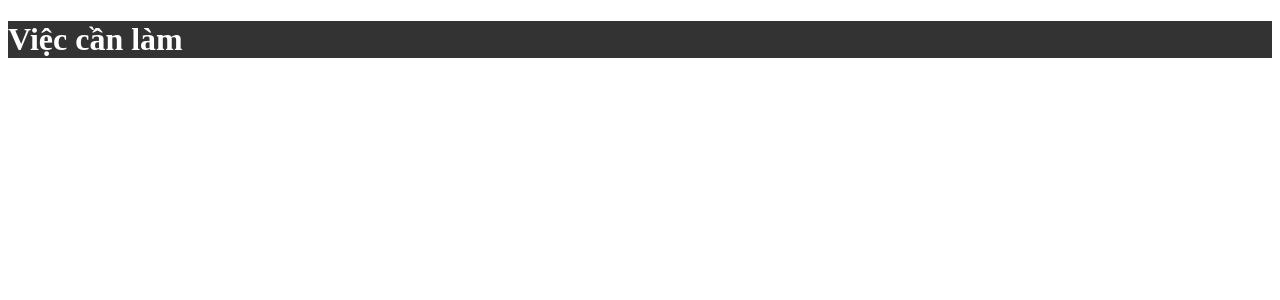
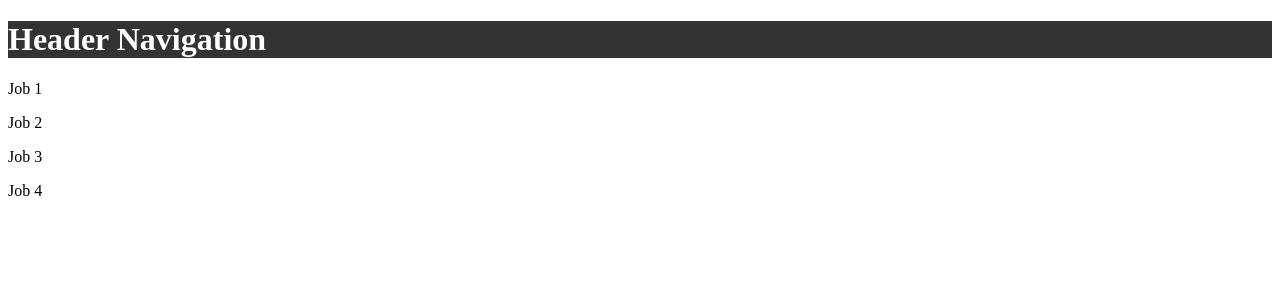
Before and after one commit to hainghia/vuejs, a Vue app: page / in a window 1280 px wide. Shown: the top 300 px of the page. Built offline with nearby package versions, Linux system fonts and the light colour scheme.

Commit message:
The firt Component (#1)
Signed-off-by: Hai Nghia <nghiahh.nta@gmail.com>

```diff
--- a/src/App.vue
+++ b/src/App.vue
@@ -1,9 +1,11 @@
 <template>
   <Navigation/>
+  <Todos/>
 </template>
 
 <script setup lang="ts">
 import Navigation from "@/components/Navigation.vue";
+import Todos from "@/components/Todos.vue";
 </script>
 <style scoped>
 .title {
--- a/src/components/Navigation.vue
+++ b/src/components/Navigation.vue
@@ -1,6 +1,6 @@
 <template>
   <header class="header">
-    <h1>Việc cần làm</h1>
+    <h1>Header Navigation</h1>
   </header>
 </template>
 
--- /dev/null
+++ b/src/components/Todos.vue
@@ -0,0 +1,16 @@
+<template>
+  <p>Job 1</p>
+  <p>Job 2</p>
+  <p>Job 3</p>
+  <p>Job 4</p>
+</template>
+
+<script>
+export default {
+  name: "Todos"
+}
+</script>
+
+<style scoped>
+
+</style>
```
Also changed, not shown: src/components/HelloWorld.vue (deleted, +0 -40 lines).
